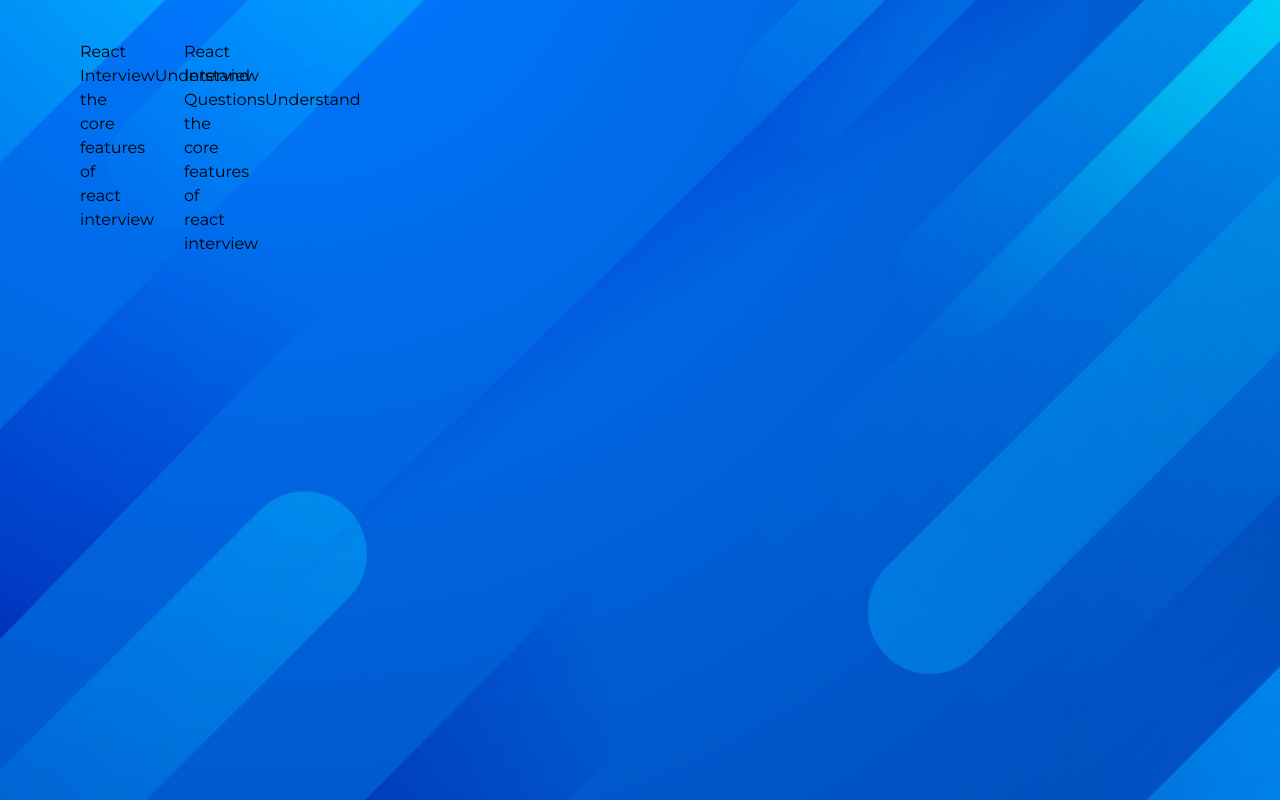
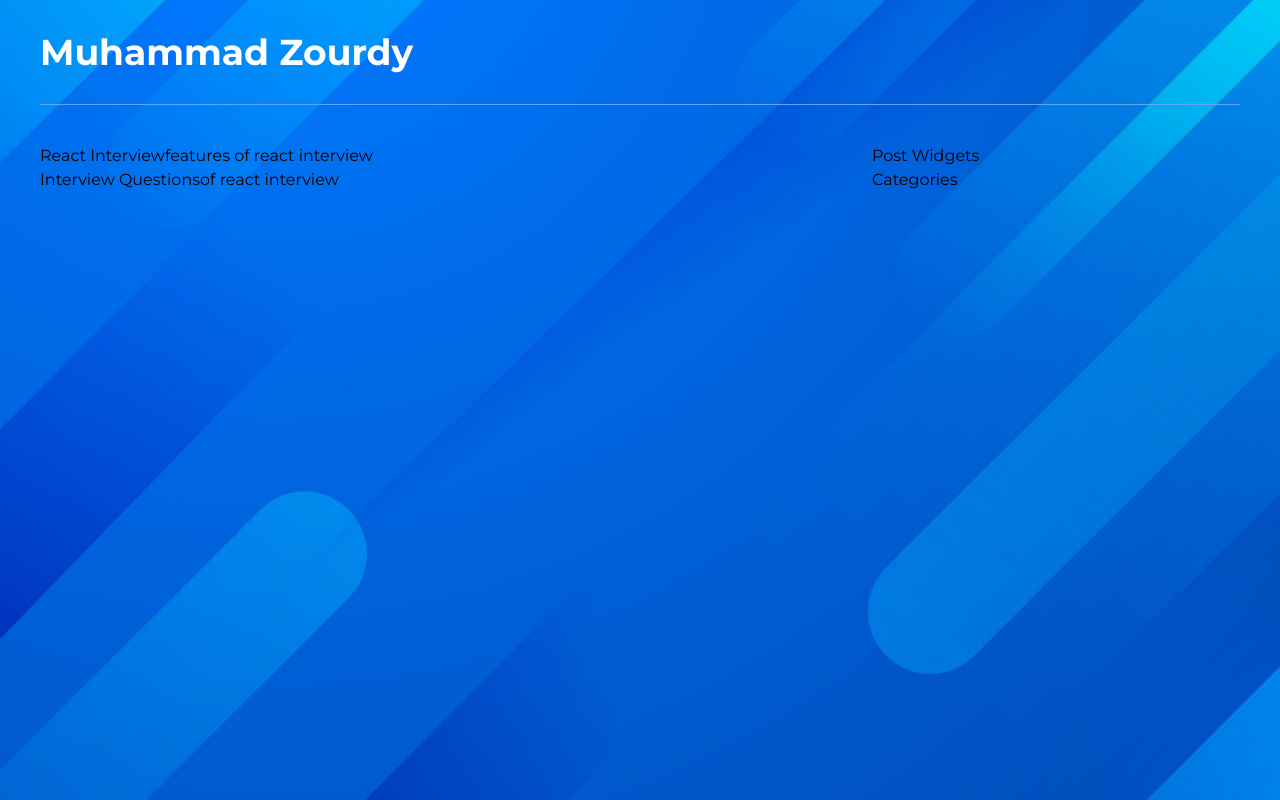
Before and after one commit to zourdycodes/blog-with-graphcms, a Next.js app: page / in a window 1280 px wide. Built offline with nearby package versions, Linux system fonts and the light colour scheme.

Commit message:
🚧 in making of header component
checked

```diff
--- a/components/molecules/Categories.jsx
+++ b/components/molecules/Categories.jsx
@@ -0,0 +1,9 @@
+import React from 'react';
+
+export const Categories = () => {
+  return (
+    <div>
+      <h1>Categories</h1>
+    </div>
+  );
+};
--- a/components/molecules/Header.jsx
+++ b/components/molecules/Header.jsx
@@ -1,9 +1,20 @@
 import React from 'react';
+import Link from 'next/link';
+
+import { Layout } from '../templates/Layout';
 
 export const Header = () => {
   return (
-    <div>
-      <h1>Header</h1>
-    </div>
+    <Layout header>
+      <div className="border-b w-full inline-block border-blue-400 py-8">
+        <div className="md:float-left block">
+          <Link href="/" passHref>
+            <span className="cursor-pointer font-bold text-4xl text-white">
+              Muhammad Zourdy
+            </span>
+          </Link>
+        </div>
+      </div>
+    </Layout>
   );
 };
--- a/components/molecules/PostWidget.jsx
+++ b/components/molecules/PostWidget.jsx
@@ -0,0 +1,9 @@
+import React from 'react';
+
+export const PostWidget = () => {
+  return (
+    <div>
+      <h1>Post Widgets</h1>
+    </div>
+  );
+};
--- a/components/organisms/PostCard.jsx
+++ b/components/organisms/PostCard.jsx
@@ -0,0 +1,10 @@
+import React from 'react';
+
+export const PostCard = ({ post }) => {
+  return (
+    <div>
+      {post.title}
+      {post.excerpt}
+    </div>
+  );
+};
--- a/components/templates/Layout.jsx
+++ b/components/templates/Layout.jsx
@@ -1,7 +1,7 @@
 import React from 'react';
 import Head from 'next/head';
 
-export const Layout = ({ children, ...customMeta }) => {
+export const Layout = ({ children, header, ...customMeta }) => {
   const meta = {
     title: 'Muhammad Zourdy | Software Engineer',
     description: `Front End Software Engineer | traveller | hiking | explorer`,
@@ -12,6 +12,7 @@
 
   return (
     <div className="container mx-auto px-10 mb-8">
+      {!header ? (
         <Head>
           <title>{meta.title}</title>
           <link rel="icon" href="/images/ccp.png" />
@@ -27,7 +28,10 @@
           <meta property="og:title" content={meta.title} />
           <meta property="og:image" content={meta.image} />
           <meta name="twitter:card" content="summary_large_image" />
-        <meta name="twitter:site" content="https://twitter.com/zourdythedev" />
+          <meta
+            name="twitter:site"
+            content="https://twitter.com/zourdythedev"
+          />
           <meta name="twitter:title" content={meta.title} />
           <meta name="twitter:description" content={meta.description} />
           <meta name="twitter:image" content={meta.image} />
@@ -36,8 +40,9 @@
           )}
           <link rel="icon" href="/favicon.ico" />
         </Head>
+      ) : null}
 
-      <div className="grid grid-cols-1 lg:grid-cols-12 gap-12">{children}</div>
+      {children}
     </div>
   );
 };
--- a/pages/_app.js
+++ b/pages/_app.js
@@ -1,7 +1,12 @@
+import { Wrapper } from '../components/templates/Wrapper';
 import '../styles/global.scss';
 
 function MyApp({ Component, pageProps }) {
-  return <Component {...pageProps} />;
+  return (
+    <Wrapper>
+      <Component {...pageProps} />
+    </Wrapper>
+  );
 }
 
 export default MyApp;
--- a/pages/index.js
+++ b/pages/index.js
@@ -1,26 +1,35 @@
 import { Layout } from '../components/templates/Layout';
+import { PostCard } from '../components/organisms/PostCard';
+import { PostWidget } from '../components/molecules/PostWidget';
+import { Categories } from '../components/molecules/Categories';
 
 const posts = [
   {
     title: 'React Interview',
-    excerpt: 'Understand the core features of react interview',
+    excerpt: 'features of react interview',
   },
   {
-    title: 'React Interview Questions',
-    excerpt: 'Understand the core features of react interview',
+    title: 'Interview Questions',
+    excerpt: 'of react interview',
   },
 ];
 export default function Home() {
   return (
     <Layout>
-      {posts.map((post, index) => {
-        return (
-          <div key={index} className="p-10">
-            {post.title}
-            {post.excerpt}
+      <div className="grid grid-cols-1 lg:grid-cols-12 gap-12">
+        <div className="lg:col-span-8 col-span-1">
+          {posts.map((post, index) => {
+            return <PostCard key={index} post={post} />;
+          })}
+        </div>
+
+        <div className="lg:col-span-4 col-span-1">
+          <div className="lg:sticky relative top-8">
+            <PostWidget />
+            <Categories />
           </div>
-        );
-      })}
+        </div>
+      </div>
     </Layout>
   );
 }
```
Also changed, not shown: 1 other file (tests, documents, lock files or other folders). Lines whose indentation alone changed are shown as unchanged.
